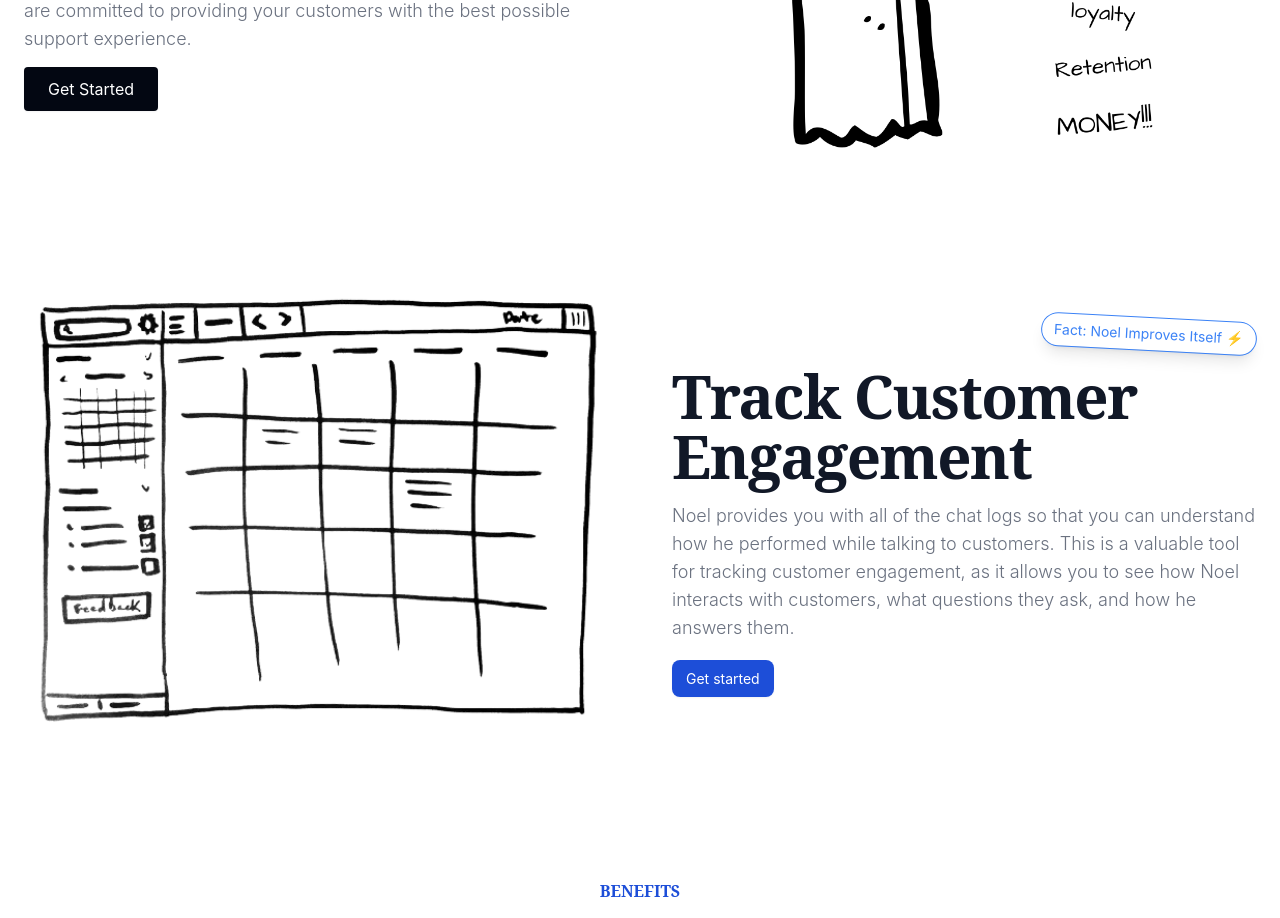
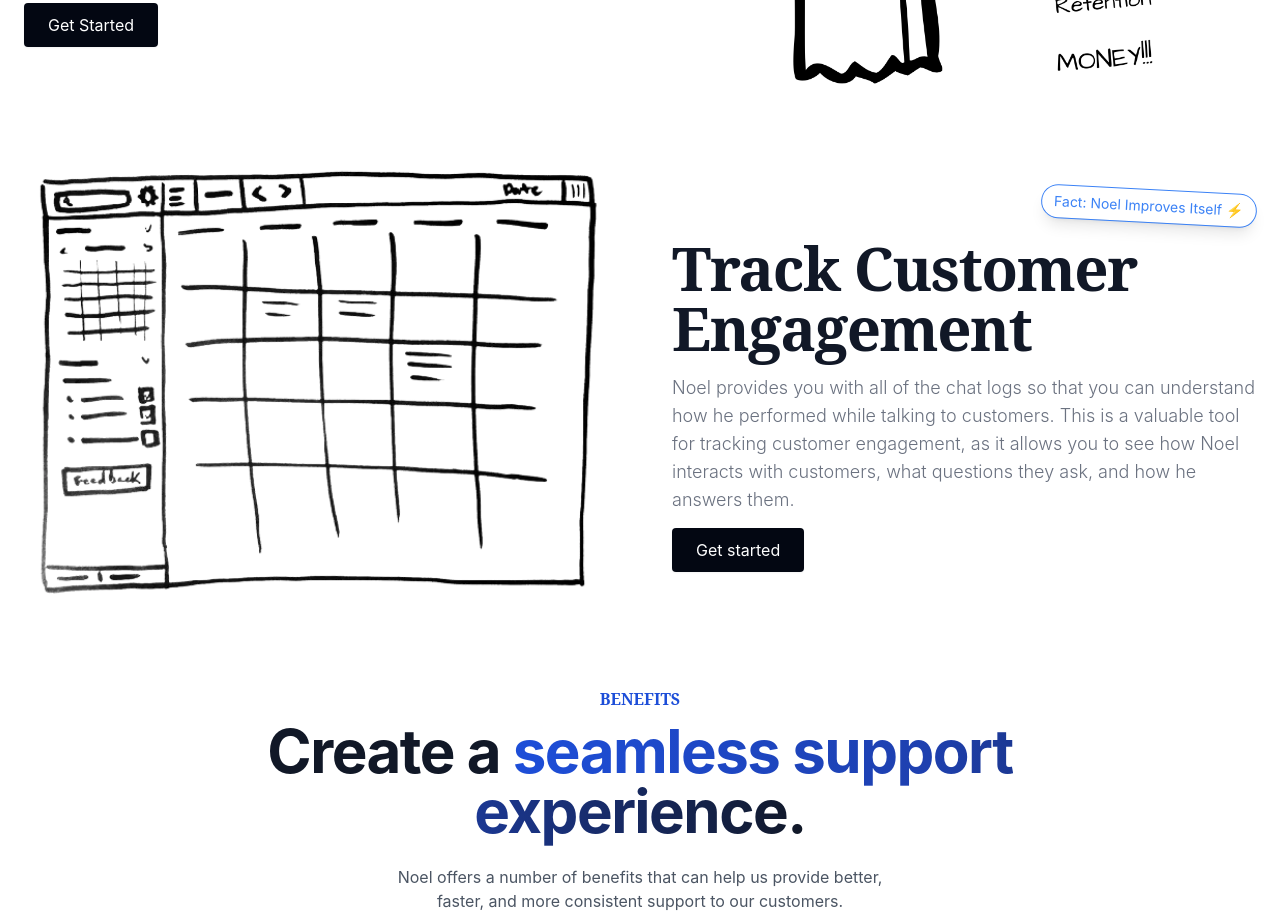
Before and after one commit to iamsid47/get-noel, a React (Create React App) app: page / in a window 1280 px wide. Shown: the part 4260-5178 px from the top of the page. Built offline with nearby package versions, Linux system fonts and the light colour scheme.

Commit message:
made the more sections responsive

```diff
--- a/src/components/HomePage/More.jsx
+++ b/src/components/HomePage/More.jsx
@@ -5,7 +5,7 @@ const More = () => {
   return (
     <section>
       <section class="bg-white">
-        <div class="gap-8 items-center pt-4 my-24 px-10 md:px-6 mx-auto max-w-screen-xl xl:gap-16 md:grid md:grid-cols-2 lg:px-6 flex flex-col-reverse ">
+        <div class="gap-8 items-center pt-4 mt-24 mb-8 px-10 md:px-6 mx-auto max-w-screen-xl xl:gap-16 md:grid md:grid-cols-2 lg:px-6 flex flex-col-reverse ">
           <img class="w-full" src={Working} alt="working" />
           <div class="mt-4 md:mt-0">
             <div className="mb-4 flex justify-end">
--- a/src/components/HomePage/More2.jsx
+++ b/src/components/HomePage/More2.jsx
@@ -5,7 +5,7 @@ const More2 = () => {
   return (
     <section>
       <section class="bg-white">
-        <div class="gap-8 items-center pt-4 my-12 mx-auto max-w-screen-xl xl:gap-16 md:grid md:grid-cols-2 lg:px-6 flex flex-col px-10 md:px-6">
+        <div class="gap-8 items-center pt-4 my-8 mx-auto max-w-screen-xl xl:gap-16 md:grid md:grid-cols-2 lg:px-6 flex flex-col px-10 md:px-6">
           <div class="mt-4 md:mt-0">
             <div className="mb-5 flex justify-start">
               <div className="-rotate-3 relative rounded-full px-3 py-1 shadow-lg text-sm leading-6 text-blue-500 ring-1 ring-blue-500 hover:ring-blue-800">
--- a/src/components/HomePage/More3.jsx
+++ b/src/components/HomePage/More3.jsx
@@ -5,7 +5,7 @@ const More3 = () => {
   return (
     <section>
       <section class="bg-white">
-        <div class="gap-8 items-center pt-4 my-24 px-4 mx-auto max-w-screen-xl xl:gap-16 md:grid md:grid-cols-2 lg:px-6">
+        <div class="gap-8 items-center pt-4 my-8 mx-auto max-w-screen-xl xl:gap-16 md:grid md:grid-cols-2 lg:px-6 flex flex-col-reverse px-10 md:px-6">
           <img class="w-full" src={Wireframe} alt="dashboard" />
           <div class="mt-4 md:mt-0">
             <div className="mb-4 flex justify-end">
@@ -13,22 +13,21 @@ const More3 = () => {
                 Fact: Noel Improves Itself ⚡
               </div>
             </div>
+            <div>
               <h2 class="mb-4 text-6xl tracking-tight font-bold text-gray-900 ">
                 Track Customer Engagement
               </h2>
-            <p class="mb-6 font-light text-gray-500 md:text-lg ">
+              <p class="mb-8 lg:mb-6 font-light text-gray-500 md:text-lg ">
                 Noel provides you with all of the chat logs so that you can
-              understand how he performed while talking to customers. This is a
-              valuable tool for tracking customer engagement, as it allows you
-              to see how Noel interacts with customers, what questions they ask,
-              and how he answers them.
+                understand how he performed while talking to customers. This is
+                a valuable tool for tracking customer engagement, as it allows
+                you to see how Noel interacts with customers, what questions
+                they ask, and how he answers them.
               </p>
-            <a
-              href="/get-started"
-              class="rounded-lg hover:bg-gray-800 px-3.5 py-2.5 text-sm  hover:text-white shadow-sm hover:shadow-xl bg-blue-700 text-white transition duration-200 "
-            >
+              <a href="/get-started" class="buttoncl">
                 Get started
               </a>
+            </div>
           </div>
         </div>
       </section>
```
Lines whose indentation alone changed are shown as unchanged.
